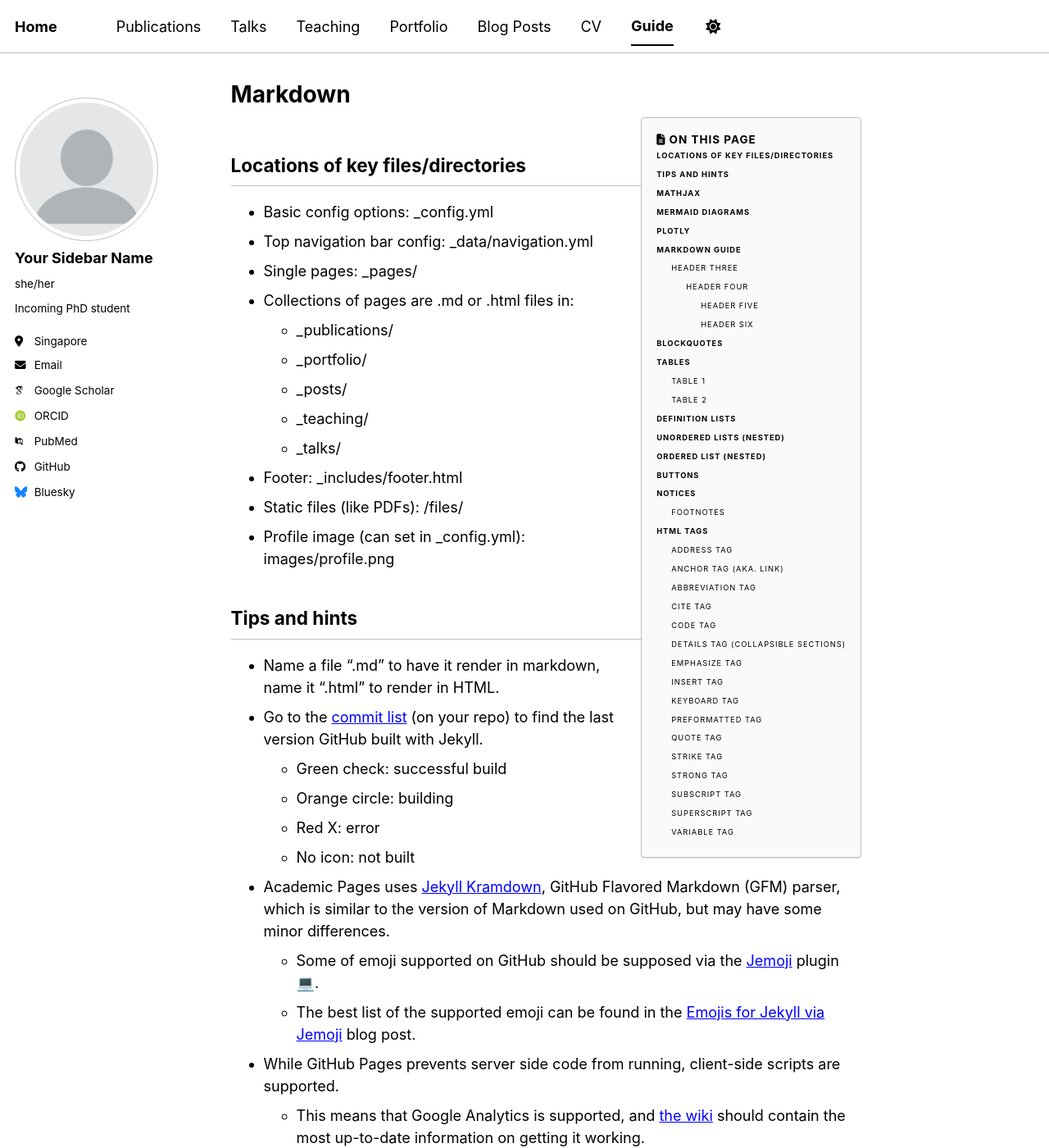
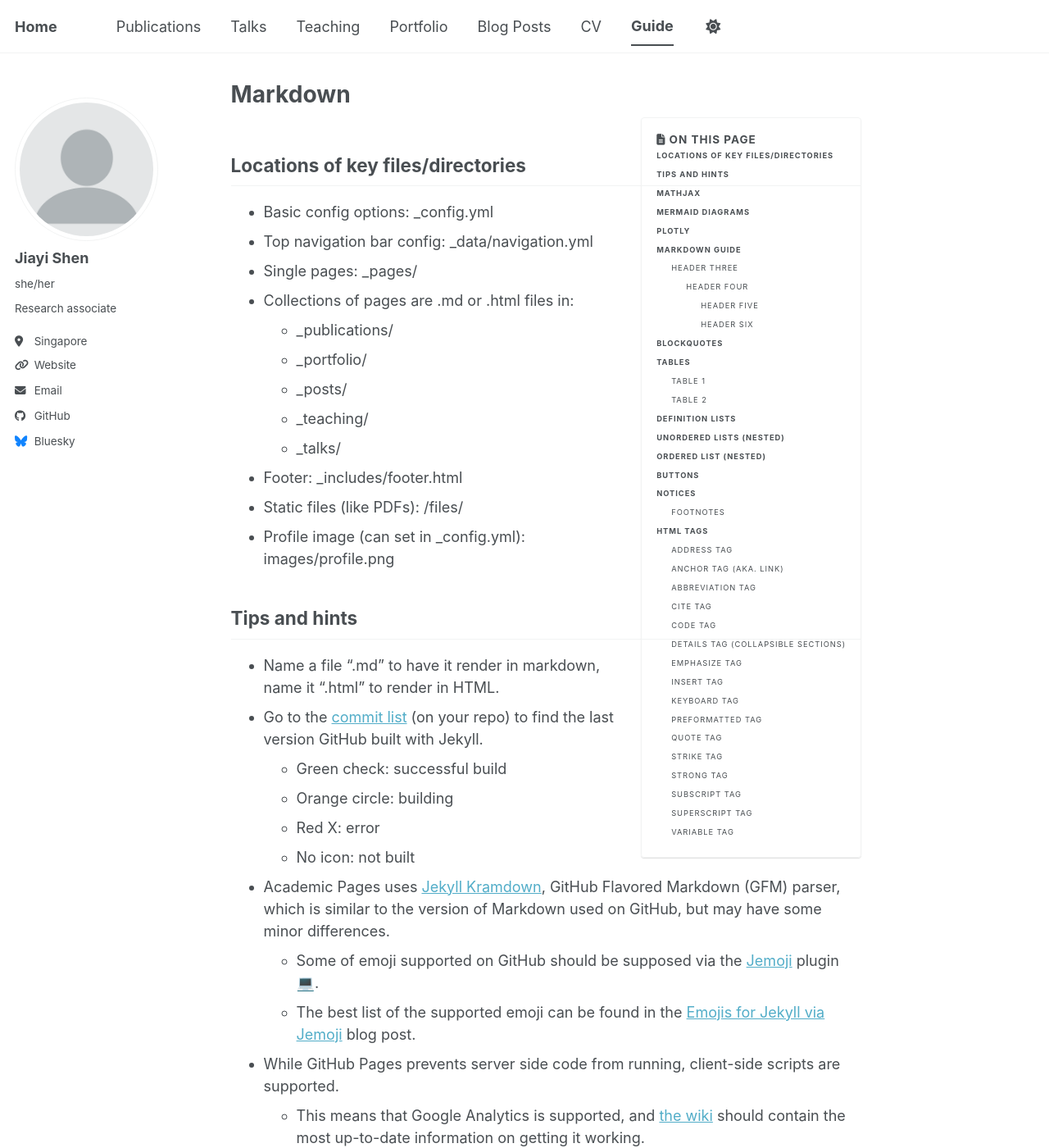
Before and after one commit to jise29/jise29.github.io, a Jekyll site: the page built from _pages/markdown.md, in a window 1280 px wide and 1400 px high. Shown: the whole window at 82% size. Built offline with Jekyll 4.4.1, drawn with Linux system fonts in a browser that asks for light colours; emoji names are drawn with the system emoji font; some web fonts are replaced; a script bundle is joined from its source files by our own code; library files that are not in the unit come from our copies.

Commit message:
Update _config.yml

```diff
--- a/_config.yml
+++ b/_config.yml
@@ -8,15 +8,15 @@
 
 # Basic Site Settings
 locale                   : "en-US"
-site_theme               : "contrast" # The available themes options are "default", "air", "sunrise", "mint", "dirt" and "contrast"
+site_theme               : "default" # The available themes options are "default", "air", "sunrise", "mint", "dirt" and "contrast"
 title                    : "Home"
 title_separator          : "-"
 name                     : &name "Jiayi Shen"
 description              : &description "Your Name's academic portfolio"   # Update this with a general description of your site, this is the default if not overridden by a page
-url                      : https://academicpages.github.io # The base hostname & protocol for your site e.g. "https://[your GitHub username].github.io",
+url                      : "https://jise29.github.io" # The base hostname & protocol for your site e.g. "https://[your GitHub username].github.io",
                                                            # or if you already have some other page hosted on Github then use "https://[your GitHub username].github.io/[Your Repo Name]"
 baseurl                  : "" # the subpath of your site, e.g. "/blog"
-repository               : "academicpages/academicpages.github.io"
+repository               : "jise29/jise29.github.io"
 
 # Site Author - The following control what appear as part of the author content on the side bar.
 #               If a field is blank the icon and link will not appear, otherwise it will be shown.
@@ -24,24 +24,24 @@ repository               : "academicpages/academicpages.github.io"
 author:
   # Biographic information
   avatar           : "profile.png"
-  name             : "Your Sidebar Name"
+  name             : "Jiayi Shen"
   pronouns         : "she/her"
-  bio              : "Incoming PhD student"
+  bio              : "Research associate"
   location         : "Singapore"
  # employer         : "Red Brick University"
-  uri              : # URL
+  uri              : https://jise29.github.io
   email            : "jiayishen0202@gmail.com"
 
   # Academic websites
   academia         : # URL
   arxiv            : # URL - Update with the correct link to your profile
-  googlescholar    : "https://scholar.google.com/citations?user=PS_CX0AAAAAJ"
+  googlescholar    : # URL - "https://scholar.google.com/citations?user=PS_CX0AAAAAJ"
   inspire-hep      : # URL
   impactstory      : # URL
-  orcid            : "https://orcid.org/yourorcidurl"
+  orcid            : # URL - "https://orcid.org/yourorcidurl"
   semantic         : # URL
   ssrn             : # URL
-  pubmed           : "https://www.ncbi.nlm.nih.gov/pubmed/?term=john+snow"
+  pubmed           : # URL - "https://www.ncbi.nlm.nih.gov/pubmed/?term=john+snow"
   researchgate     : # URL
   scopus           : # URL
   zotero           : # URL
@@ -51,7 +51,7 @@ author:
   bitbucket        : # Username - Update with your username on the site
   codepen          : # Username
   dribbble         : # Username
-  github           : "academicpages"
+  github           : "jise29"
   kaggle           : # Username
   stackoverflow    : # User number or user number and name (i.e., use "1" or "1/jeff-atwood")
 
```
